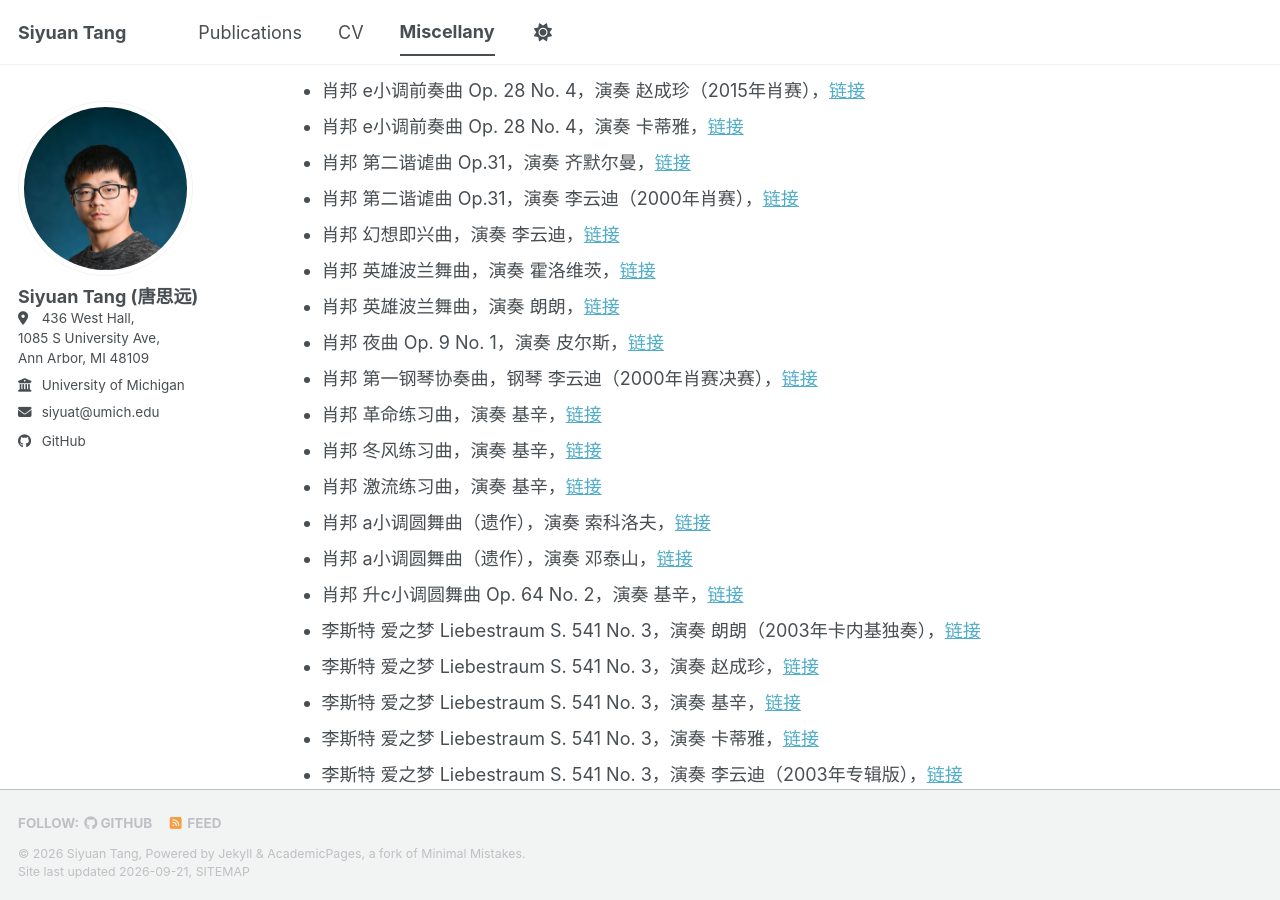
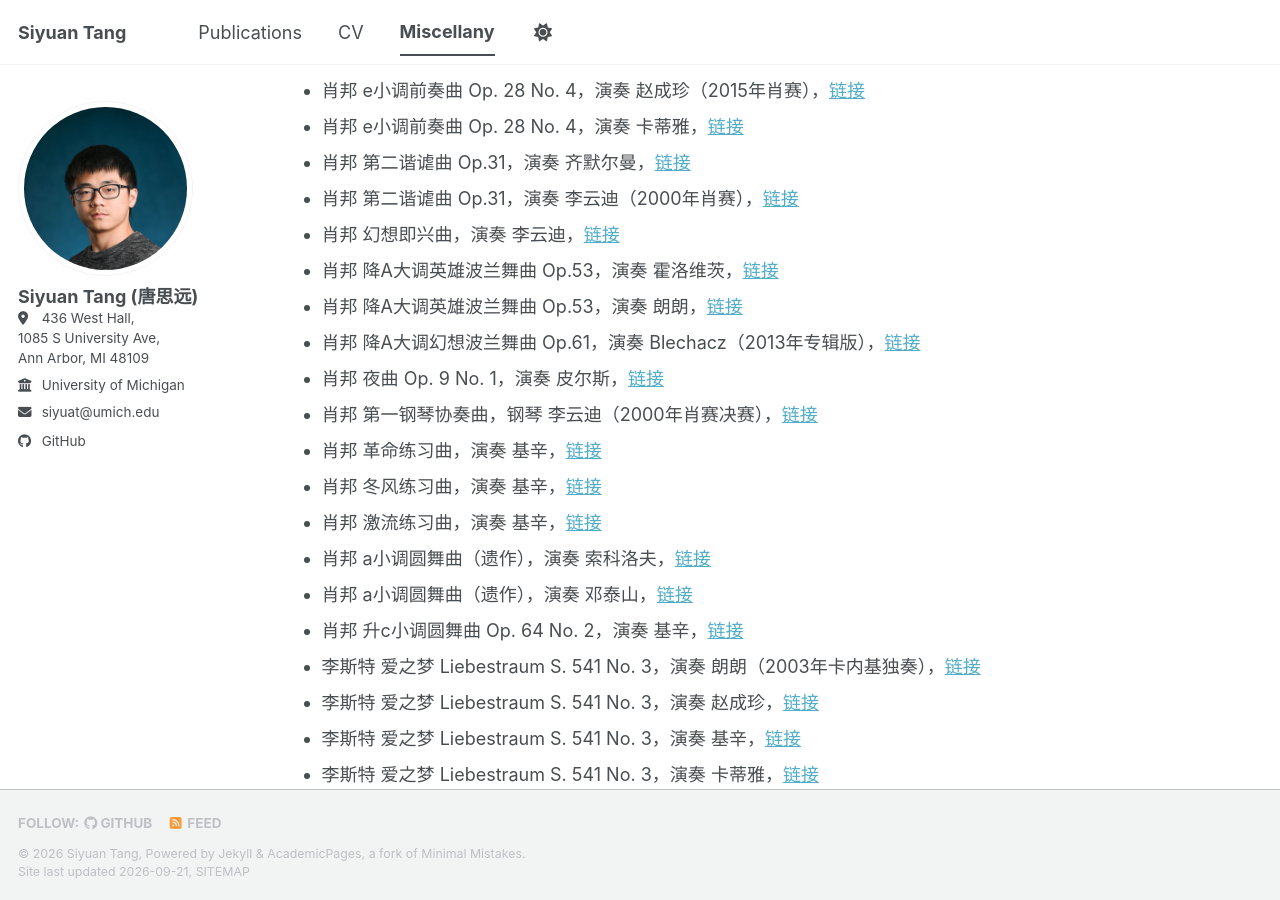
Before and after one commit to siyuat-ui/siyuat-ui.github.io, a Jekyll site: the page built from _pages/miscellany.md, in a window 1280 px wide and 900 px high, scrolled down 2006 px. Built offline with Jekyll 4.4.1, drawn with Linux system fonts in a browser that asks for light colours; a style sheet for code colours, icons or effects is not loaded.

Commit message:
Rename Heroic Polonaise entries and add Chopin Fantaisie-Polonaise Op.61
Co-Authored-By: Claude Sonnet 5 <noreply@anthropic.com>
Claude-Session: https://claude.ai/code/session_01V4NqYJVaZa2Mrh8DC2t8GC

```diff
--- a/_pages/miscellany.md
+++ b/_pages/miscellany.md
@@ -74,8 +74,9 @@ Classical Music
 * 肖邦 第二谐谑曲 Op.31，演奏 齐默尔曼，<a href="https://www.bilibili.com/video/BV1Jb411j7Mg/?spm_id_from=333.1387.favlist.content.click&vd_source=a561ef469b393b8e0fe54f7f631cc160" target="_blank" rel="noopener noreferrer">链接</a>
 * 肖邦 第二谐谑曲 Op.31，演奏 李云迪（2000年肖赛），<a href="https://www.bilibili.com/video/BV1764y1971W/?spm_id_from=333.1387.favlist.content.click&vd_source=a561ef469b393b8e0fe54f7f631cc160" target="_blank" rel="noopener noreferrer">链接</a>
 * 肖邦 幻想即兴曲，演奏 李云迪，<a href="https://www.bilibili.com/video/BV1fx411F7mE/?spm_id_from=333.1387.favlist.content.click&vd_source=a561ef469b393b8e0fe54f7f631cc160" target="_blank" rel="noopener noreferrer">链接</a>
-* 肖邦 英雄波兰舞曲，演奏 霍洛维茨，<a href="https://www.bilibili.com/video/BV1ys411X7Ue/?spm_id_from=333.1387.favlist.content.click&vd_source=a561ef469b393b8e0fe54f7f631cc160" target="_blank" rel="noopener noreferrer">链接</a>
-* 肖邦 英雄波兰舞曲，演奏 朗朗，<a href="https://www.bilibili.com/video/BV1ix411v7yL/?spm_id_from=333.1387.favlist.content.click&vd_source=a561ef469b393b8e0fe54f7f631cc160" target="_blank" rel="noopener noreferrer">链接</a>
+* 肖邦 降A大调英雄波兰舞曲 Op.53，演奏 霍洛维茨，<a href="https://www.bilibili.com/video/BV1ys411X7Ue/?spm_id_from=333.1387.favlist.content.click&vd_source=a561ef469b393b8e0fe54f7f631cc160" target="_blank" rel="noopener noreferrer">链接</a>
+* 肖邦 降A大调英雄波兰舞曲 Op.53，演奏 朗朗，<a href="https://www.bilibili.com/video/BV1ix411v7yL/?spm_id_from=333.1387.favlist.content.click&vd_source=a561ef469b393b8e0fe54f7f631cc160" target="_blank" rel="noopener noreferrer">链接</a>
+* 肖邦 降A大调幻想波兰舞曲 Op.61，演奏 Blechacz（2013年专辑版），<a href="https://www.bilibili.com/video/BV1yd94YZEpb/?vd_source=a561ef469b393b8e0fe54f7f631cc160" target="_blank" rel="noopener noreferrer">链接</a>
 * 肖邦 夜曲 Op. 9 No. 1，演奏 皮尔斯，<a href="https://www.bilibili.com/video/BV1x94y1A7Gf/?spm_id_from=333.1387.favlist.content.click&vd_source=a561ef469b393b8e0fe54f7f631cc160" target="_blank" rel="noopener noreferrer">链接</a>
 * 肖邦 第一钢琴协奏曲，钢琴 李云迪（2000年肖赛决赛），<a href="https://www.bilibili.com/video/BV1Vx411m7co/?spm_id_from=333.1387.favlist.content.click&vd_source=a561ef469b393b8e0fe54f7f631cc160" target="_blank" rel="noopener noreferrer">链接</a>
 * 肖邦 革命练习曲，演奏 基辛，<a href="https://www.bilibili.com/video/BV12s41147XS/?spm_id_from=333.1387.favlist.content.click&vd_source=a561ef469b393b8e0fe54f7f631cc160" target="_blank" rel="noopener noreferrer">链接</a>
```
